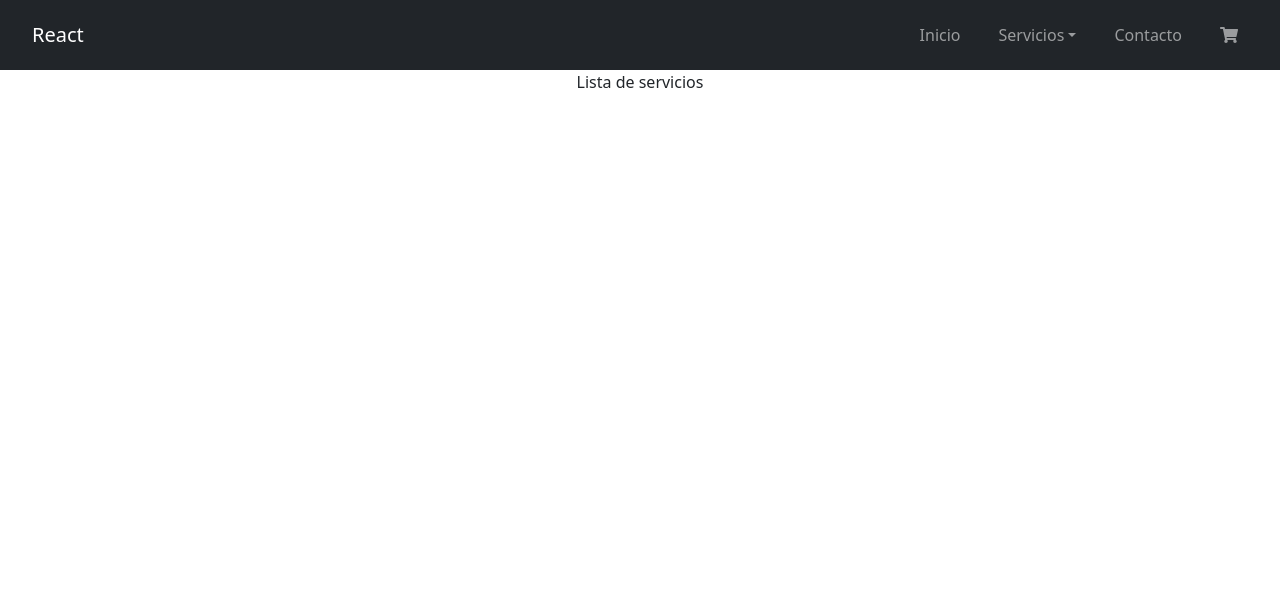
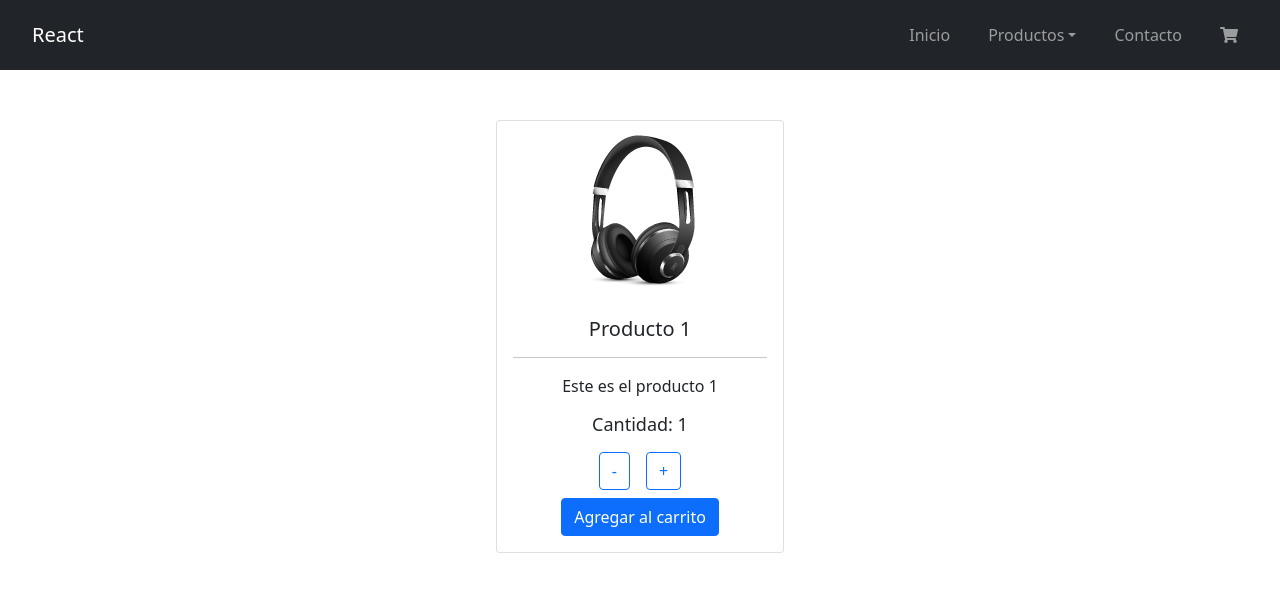
Before and after one commit to franleg/e-commerce, a React (Create React App) app: page / in a window 1280 px wide. Shown: the top 592 px of the page. Built offline with nearby package versions, Linux system fonts and the light colour scheme.

Commit message:
Agregué contador

```diff
--- a/src/App.js
+++ b/src/App.js
@@ -6,7 +6,7 @@ function App() {
   return (
     <div className="App">
       <NavBar/>
-      <ItemListContainer servicios="Lista de servicios"/>
+      <ItemListContainer/>
     </div>
   );
 }
--- /dev/null
+++ b/src/components/ItemCount/ItemCount.css
@@ -0,0 +1,8 @@
+.contador {
+    font-size: 18px;
+}
+
+.btn-count {
+    margin: 8px;
+
+}
--- /dev/null
+++ b/src/components/ItemCount/ItemCount.js
@@ -0,0 +1,17 @@
+import { useCounter } from "../../hooks/useCounter";
+import "./ItemCount.css";
+
+const ItemCount = ( {inicial, stock} ) => {
+
+    const { counter, increment, decrement} = useCounter (inicial, stock)
+
+    return (
+        <div>
+            <h1 className="contador">Cantidad: {counter}</h1>
+            <buttom className="btn btn-outline-primary btn-count" onClick={decrement}>-</buttom>
+            <buttom className="btn btn-outline-primary btn-count" onClick={increment}>+</buttom>
+        </div>
+    )
+}
+
+export default ItemCount
--- a/src/components/ItemListContainer/ItemListContainer.css
+++ b/src/components/ItemListContainer/ItemListContainer.css
@@ -0,0 +1,9 @@
+.card-container {
+    display: flex;
+    justify-content: center;
+    margin-top: 50px;
+}
+
+.card {
+    text-align: center;
+}
--- a/src/components/ItemListContainer/ItemListContainer.js
+++ b/src/components/ItemListContainer/ItemListContainer.js
@@ -1,9 +1,26 @@
+import Card from "react-bootstrap/Card";
+import Button from "react-bootstrap/Button";
+import ItemCount from "../ItemCount/ItemCount.js";
+import Auris from "../../assets/Auris.jpg";
 import "./ItemListContainer.css";
 
-function ItemListContainer ( {servicios} ) {
+function ItemListContainer () {
+
+    const inicial = 1
+    const stock = 15
+
     return (
-        <div className="text-center">
-            {servicios}
+        <div className="card-container">
+            <Card style={{ width: '18rem' }}>
+                <Card.Img variant="top" src={Auris} />
+                <Card.Body>
+                    <Card.Title>Producto 1</Card.Title>
+                    <hr/>
+                    <Card.Text>Este es el producto 1</Card.Text>
+                    <ItemCount inicial={inicial} stock={stock} />
+                    <Button variant="primary">Agregar al carrito</Button>
+                </Card.Body>
+            </Card>
         </div>
     )
 }
--- a/src/components/NavBar/NavBar.js
+++ b/src/components/NavBar/NavBar.js
@@ -14,10 +14,10 @@ const NavBar = () => {
                 <Navbar.Collapse className="nav" id="basic-navbar-nav">
                     <Nav className="me-auto">
                         <Nav.Link href="#home">Inicio</Nav.Link>
-                        <NavDropdown title="Servicios" id="basic-nav-dropdown">
-                            <NavDropdown.Item href="#action/3.1">Servicio 1</NavDropdown.Item>
-                            <NavDropdown.Item href="#action/3.2">Servicio 2</NavDropdown.Item>
-                            <NavDropdown.Item href="#action/3.3">Servicio 3</NavDropdown.Item>
+                        <NavDropdown title="Productos" id="basic-nav-dropdown">
+                            <NavDropdown.Item href="#action/3.1">Producto 1</NavDropdown.Item>
+                            <NavDropdown.Item href="#action/3.2">Producto 2</NavDropdown.Item>
+                            <NavDropdown.Item href="#action/3.3">Producto 3</NavDropdown.Item>
                             <NavDropdown.Divider />
                             <NavDropdown.Item href="#action/3.4">Todos</NavDropdown.Item>
                         </NavDropdown>
--- /dev/null
+++ b/src/hooks/useCounter.js
@@ -0,0 +1,26 @@
+import { useState } from 'react'
+
+export const useCounter = (inicial, stock) => {
+
+    const [counter, setCounter] = useState(inicial)
+
+    const reset = () => {
+        setCounter(inicial)
+    }
+
+    const increment = () => {
+        counter < stock && setCounter(prev => prev + 1)
+    }
+    const decrement = () => {
+        counter > inicial && setCounter(prev => prev - 1)
+
+    }
+
+    return {
+        counter,
+        increment,
+        decrement,
+        reset
+    }
+
+}
```
Also changed, not shown: src/assets/Auris.jpg (added).
